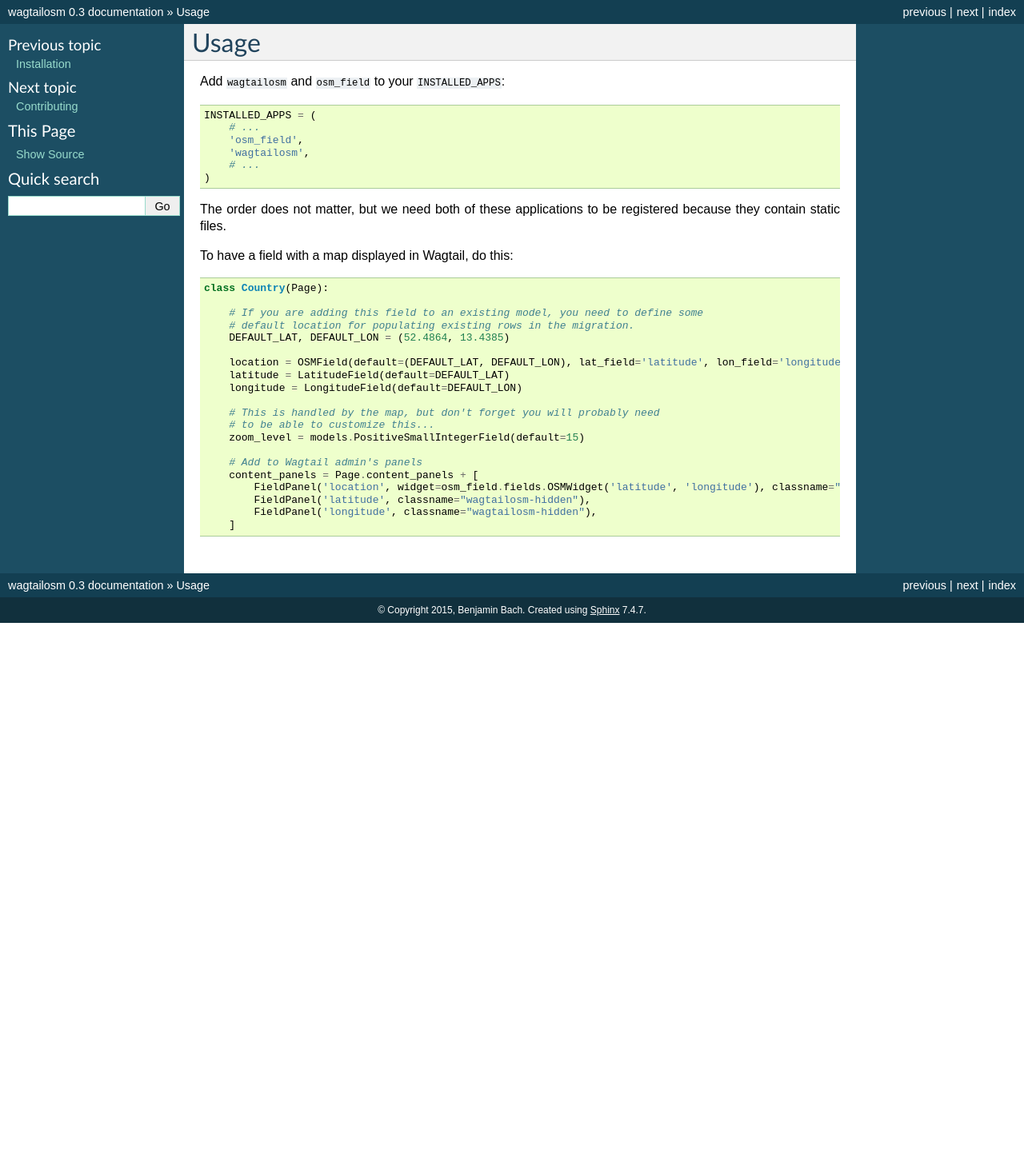
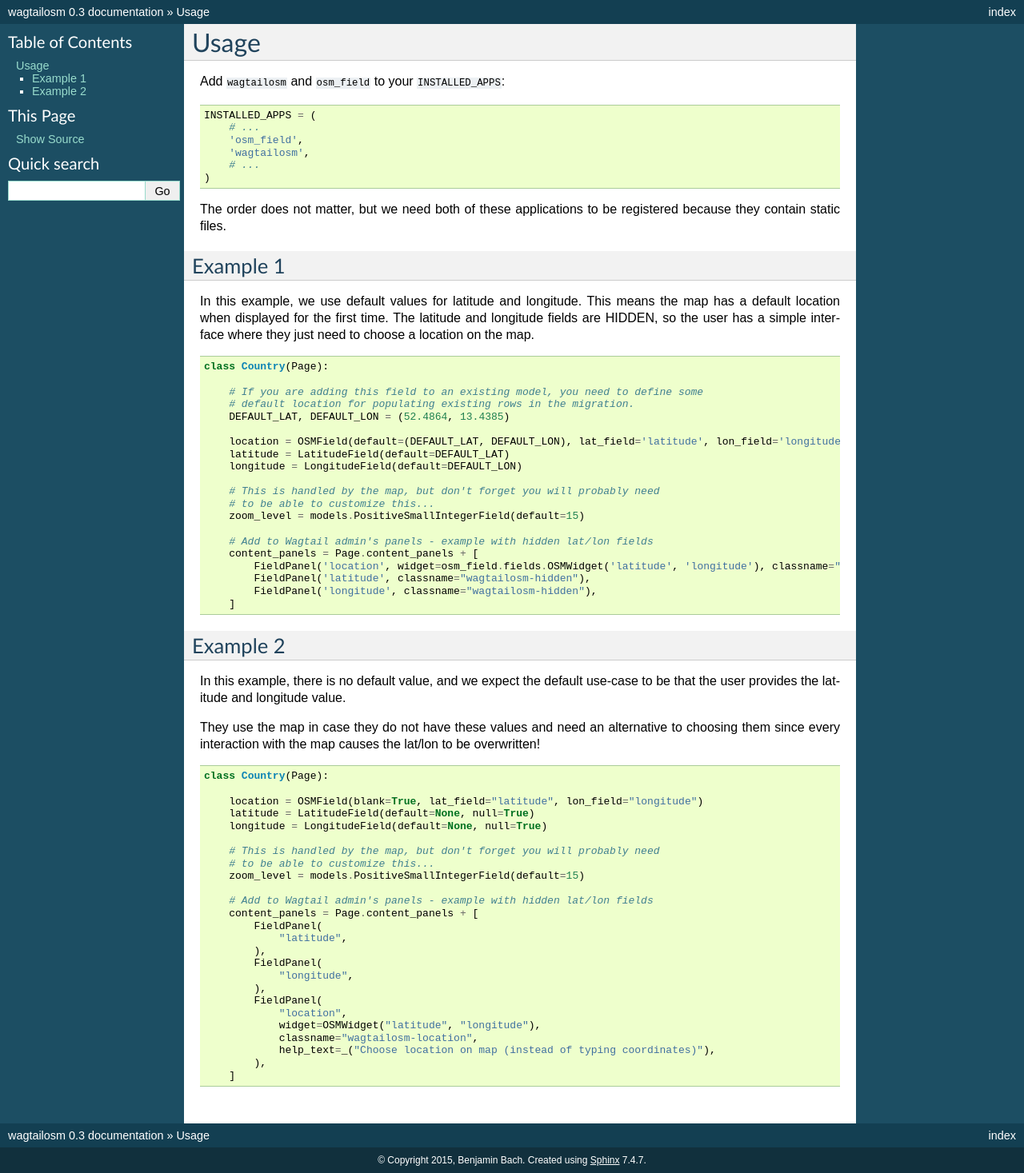
Before and after one commit to benjaoming/wagtailosm, a Sphinx documentation site: the page built from docs/usage.rst, in a window 1280 px wide. Shown: the whole page at 80% size. Built offline with Sphinx 7.4.7, drawn with Linux system fonts in a browser that asks for light colours; before the commit the page ends 900 px from its top, so only the background shows below that.

Commit message:
Update to pyproject, uv, wagtail 5.2+, write some more docs

```diff
--- a/docs/index.rst
+++ b/docs/index.rst
@@ -3,15 +3,12 @@
    You can adapt this file completely to your liking, but it should at least
    contain the root `toctree` directive.
 
-.. include:: ../README.rst
 
 Contents:
 =========
 
 .. toctree::
    :maxdepth: 2
-
-   installation
    usage
    contributing
    authors
--- a/docs/usage.rst
+++ b/docs/usage.rst
@@ -2,7 +2,9 @@
 Usage
 ========
 
-Add ``wagtailosm`` and ``osm_field`` to your ``INSTALLED_APPS``::
+Add ``wagtailosm`` and ``osm_field`` to your ``INSTALLED_APPS``:
+
+.. code-block:: python
 
     INSTALLED_APPS = (
         # ...
@@ -13,8 +15,15 @@
 
 The order does not matter, but we need both of these applications to be registered because they contain static files.
 
-To have a field with a map displayed in Wagtail, do this::
+Example 1
+---------
 
+In this example, we use default values for latitude and longitude.
+This means the map has a default location when displayed for the first time.
+The latitude and longitude fields are HIDDEN, so the user has a simple interface
+where they just need to choose a location on the map.
+
+.. code-block:: python
 
     class Country(Page):
 
@@ -30,9 +39,44 @@
         # to be able to customize this...
         zoom_level = models.PositiveSmallIntegerField(default=15)
 
-        # Add to Wagtail admin's panels
+        # Add to Wagtail admin's panels - example with hidden lat/lon fields
         content_panels = Page.content_panels + [
             FieldPanel('location', widget=osm_field.fields.OSMWidget('latitude', 'longitude'), classname="wagtailosm-location"),
             FieldPanel('latitude', classname="wagtailosm-hidden"),
             FieldPanel('longitude', classname="wagtailosm-hidden"),
         ]
+
+Example 2
+---------
+
+In this example, there is no default value, and we expect the default use-case to be that the user provides the latitude and longitude value.
+
+They use the map in case they do not have these values and need an alternative to choosing them since every interaction with the map causes the lat/lon to be overwritten!
+
+.. code-block:: python
+
+    class Country(Page):
+
+        location = OSMField(blank=True, lat_field="latitude", lon_field="longitude")
+        latitude = LatitudeField(default=None, null=True)
+        longitude = LongitudeField(default=None, null=True)
+
+        # This is handled by the map, but don't forget you will probably need
+        # to be able to customize this...
+        zoom_level = models.PositiveSmallIntegerField(default=15)
+
+        # Add to Wagtail admin's panels - example with hidden lat/lon fields
+        content_panels = Page.content_panels + [
+            FieldPanel(
+                "latitude",
+            ),
+            FieldPanel(
+                "longitude",
+            ),
+            FieldPanel(
+                "location",
+                widget=OSMWidget("latitude", "longitude"),
+                classname="wagtailosm-location",
+                help_text=_("Choose location on map (instead of typing coordinates)"),
+            ),
+        ]
--- a/setup.cfg
+++ /dev/null
@@ -1,2 +0,0 @@
-[wheel]
-universal = 1
--- /dev/null
+++ b/src/wagtailosm/__init__.py
@@ -0,0 +1,2 @@
+def main() -> None:
+    print("Hello from wagtailosm!")
```
Also changed, not shown: README.md (added, +24 -0 lines), README.rst (deleted, +0 -30 lines), docs/installation.rst (deleted, +0 -13 lines), pyproject.toml (added, +21 -0 lines), setup.py (deleted, +0 -54 lines), docs/screen.png, screen.png, 4 other files.
